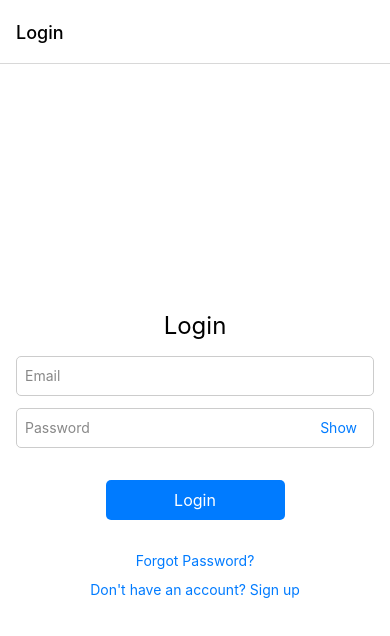
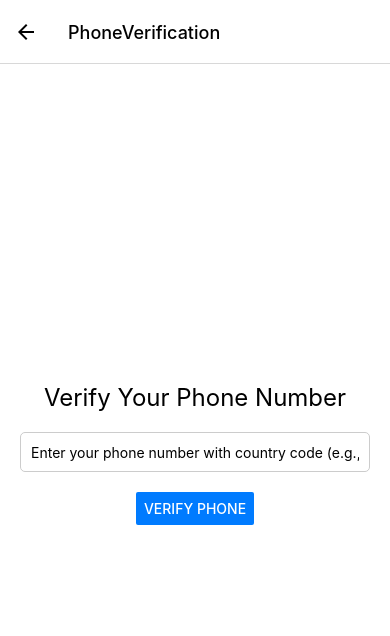
Before and after one commit to papingothegamer/bag-trak, a React Native app: screen /PhoneVerification in a window 390 px wide. Shown: the top 636 px of the page. Built offline with nearby package versions, Linux system fonts and the light colour scheme.

Commit message:
email/phone verification added

```diff
--- a/nav/AppNavigator.js
+++ b/nav/AppNavigator.js
@@ -8,6 +8,8 @@ import ProfileScreen from '../screens/ProfileScreen';
 import AddBagScreen from '../screens/AddBagScreen';
 import TrackBagScreen from '../screens/TrackBagScreen';
 import AccountSettingsScreen from '../screens/AccountSettingsScreen';
+import EmailVerificationScreen from '../screens/EmailVerificationScreen';
+import PhoneVerificationScreen from '../screens/PhoneVerificationScreen';
 import UserSettingsScreen from '../screens/UserSettingsScreen';
 import NotificationScreen from '../screens/NotificationScreen';
 import ForgotPasswordScreen from '../screens/ForgotPasswordScreen';
@@ -37,6 +39,8 @@ const AppNavigator = () => {
       <Stack.Screen name="AddBag" component={AddBagScreen} />
       <Stack.Screen name="TrackBag" component={TrackBagScreen} />
       <Stack.Screen name="AccountSettings" component={AccountSettingsScreen} />
+      <Stack.Screen name="EmailVerification" component={EmailVerificationScreen} />
+      <Stack.Screen name="PhoneVerification" component={PhoneVerificationScreen} />
       <Stack.Screen name="UserSettings" component={UserSettingsScreen} />
       <Stack.Screen name="NotificationSettings" component={NotificationScreen} />
     </Stack.Navigator>
--- a/package.json
+++ b/package.json
@@ -10,7 +10,7 @@
   },
   "dependencies": {
     "@react-native-async-storage/async-storage": "^1.24.0",
-    "@react-native-picker/picker": "2.7.5",
+    "@react-native-picker/picker": "^2.7.5",
     "@react-navigation/native": "^6.1.18",
     "@react-navigation/stack": "^6.4.1",
     "expo": "~51.0.24",
--- a/screens/AccountSettingsScreen.js
+++ b/screens/AccountSettingsScreen.js
@@ -10,12 +10,18 @@ const AccountSettingsScreen = ({ navigation }) => {
       <Text style={[styles.title, { color: theme.colors.titleText }]}>Account Settings</Text>
 
       <Text style={[styles.label, { color: theme.colors.text }]}>Email Verification</Text>
-      <TouchableOpacity style={[styles.button, { backgroundColor: theme.colors.primary }]}>
+      <TouchableOpacity
+        style={[styles.button, { backgroundColor: theme.colors.primary }]}
+        onPress={() => navigation.navigate('EmailVerification')}  // Navigate to EmailVerificationScreen
+      >
         <Text style={[styles.buttonText, { color: theme.colors.buttonText }]}>Verify Email</Text>
       </TouchableOpacity>
 
       <Text style={[styles.label, { color: theme.colors.text }]}>Phone Verification</Text>
-      <TouchableOpacity style={[styles.button, { backgroundColor: theme.colors.primary }]}>
+      <TouchableOpacity
+        style={[styles.button, { backgroundColor: theme.colors.primary }]}
+        onPress={() => navigation.navigate('PhoneVerification')} // Navigate to PhoneVerificationScreen
+      >
         <Text style={[styles.buttonText, { color: theme.colors.buttonText }]}>Verify Phone</Text>
       </TouchableOpacity>
 
--- /dev/null
+++ b/screens/EmailVerificationScreen.js
@@ -0,0 +1,53 @@
+import React, { useState } from 'react';
+import { View, Text, TextInput, Button, Alert, StyleSheet } from 'react-native';
+import { useTheme } from '../components/ThemeContext';
+
+export default function EmailVerificationScreen() {
+  const [email, setEmail] = useState('');
+  const { theme } = useTheme(); // Access theme
+
+  const handleVerifyEmail = () => {
+    Alert.alert('Verification Email Sent', 'A verification email has been sent to ' + email);
+  };
+
+  return (
+    <View style={[styles.container, { backgroundColor: theme.colors.background }]}>
+      <Text style={[styles.title, { color: theme.colors.text }]}>Verify Your Email</Text>
+      <TextInput
+        placeholder="Enter your email"
+        placeholderTextColor={theme.colors.placeholder}  // Placeholder color based on theme
+        value={email}
+        onChangeText={setEmail}
+        style={[
+          styles.input,
+          {
+            borderColor: theme.colors.border,
+            color: theme.colors.text,  // Text color based on theme
+          }
+        ]}
+        keyboardType="email-address"
+      />
+      <Button title="Verify Email" onPress={handleVerifyEmail} color={theme.colors.primary} />
+    </View>
+  );
+}
+
+const styles = StyleSheet.create({
+  container: {
+    flex: 1,
+    justifyContent: 'center',
+    alignItems: 'center',
+    padding: 20,
+  },
+  title: {
+    fontSize: 24,
+    marginBottom: 20,
+  },
+  input: {
+    width: '100%',
+    padding: 10,
+    marginBottom: 10,
+    borderWidth: 1,
+    borderRadius: 5,
+  },
+});
--- /dev/null
+++ b/screens/PhoneVerificationScreen.js
@@ -0,0 +1,68 @@
+import React, { useState } from 'react';
+import { View, Text, TextInput, Button, Alert, StyleSheet } from 'react-native';
+import { useTheme } from '../components/ThemeContext';
+
+export default function PhoneVerificationScreen() {
+  const [fullPhoneNumber, setFullPhoneNumber] = useState(''); // Combined phone code and number
+  const { theme } = useTheme(); // Access theme
+
+  const handleVerifyPhone = () => {
+    // Validate the phone number
+    if (!/^\+\d{1,4}\d{6,14}$/.test(fullPhoneNumber)) {
+      Alert.alert('Invalid Phone Number', 'Please enter a valid phone number including the country code.');
+      return;
+    }
+
+    Alert.alert(
+      'Choose Verification Method',
+      'Would you like to verify via SMS or Phone Call?',
+      [
+        { text: 'SMS', onPress: () => alert('SMS Verification Selected') },
+        { text: 'Phone Call', onPress: () => alert('Phone Call Verification Selected') },
+      ],
+      { cancelable: true }
+    );
+  };
+
+  return (
+    <View style={[styles.container, { backgroundColor: theme.colors.background }]}>
+      <Text style={[styles.title, { color: theme.colors.text }]}>Verify Your Phone Number</Text>
+      <TextInput
+        placeholder="Enter your phone number with country code (e.g., +2348012345678)"
+        placeholderTextColor={theme.colors.placeholder}  // Placeholder color based on theme
+        value={fullPhoneNumber}
+        onChangeText={setFullPhoneNumber}
+        style={[
+          styles.phoneInput,
+          {
+            borderColor: theme.colors.border,
+            color: theme.colors.text,  // Text color based on theme
+          }
+        ]}
+        keyboardType="phone-pad"
+      />
+      <Button title="Verify Phone" onPress={handleVerifyPhone} color={theme.colors.primary} />
+    </View>
+  );
+}
+
+const styles = StyleSheet.create({
+  container: {
+    flex: 1,
+    justifyContent: 'center',
+    alignItems: 'center',
+    padding: 20,
+  },
+  title: {
+    fontSize: 24,
+    marginBottom: 20,
+  },
+  phoneInput: {
+    width: '100%',
+    height: 40,
+    borderWidth: 1,
+    borderRadius: 5,
+    paddingHorizontal: 10,
+    marginBottom: 20,
+  },
+});
```
Also changed, not shown: 2 other files (tests, documents, lock files or other folders).
